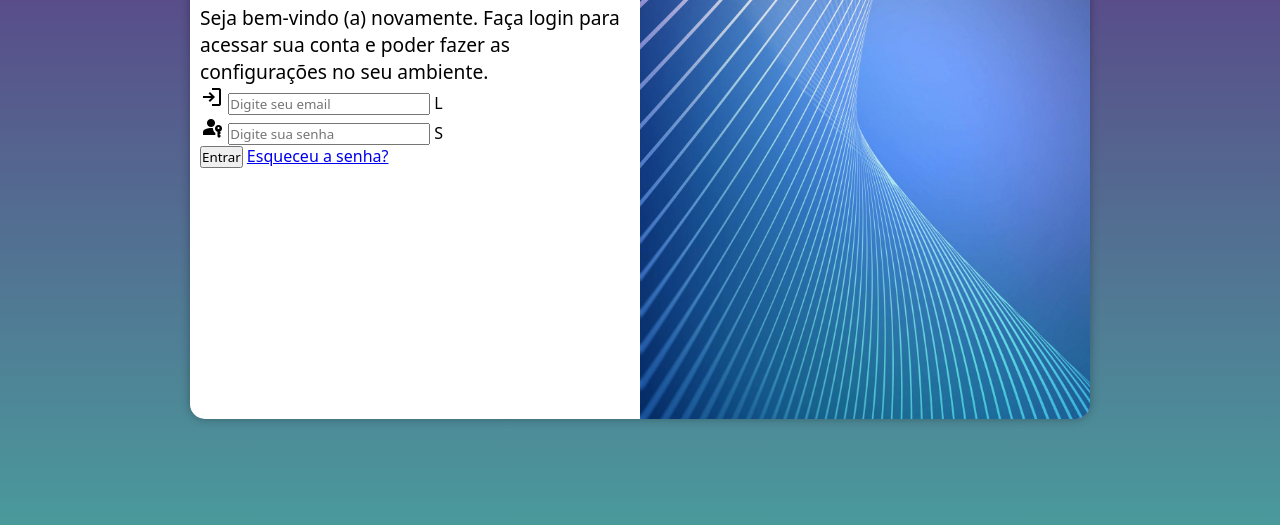
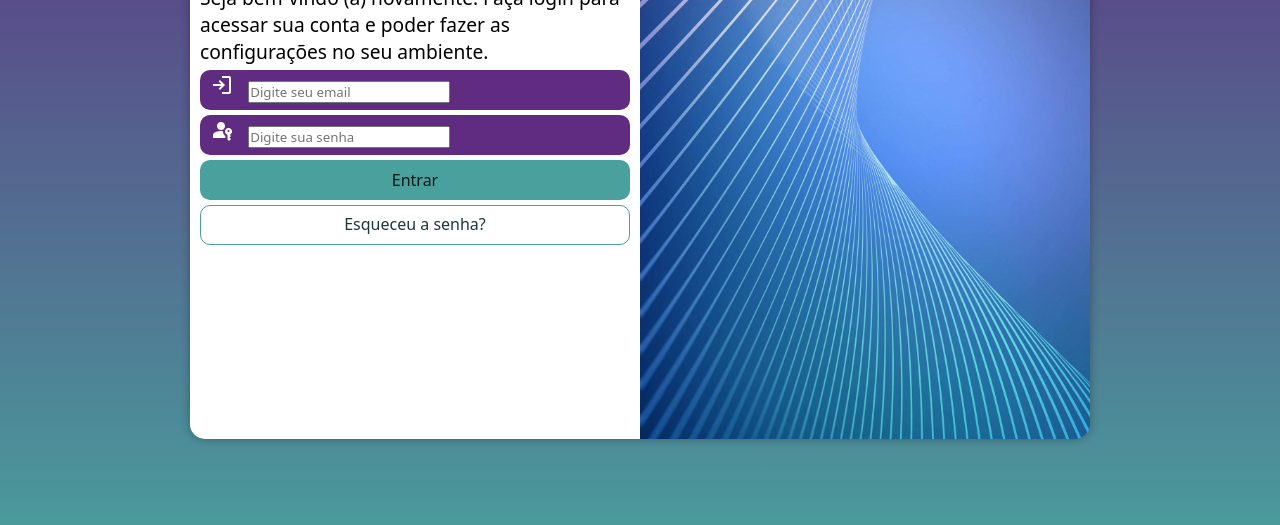
Before and after one commit to crstudioweb/login, a plain HTML site: page index.html in a window 1280 px wide. Shown: the part 231-756 px from the top of the page. Drawn offline with nearby package versions, Linux system fonts and the light colour scheme.

Commit message:
terminei os botoes

```diff
--- a/estilos/style.css
+++ b/estilos/style.css
@@ -36,7 +36,7 @@ main {
   transform: translate(-50%, -50%);
   background-color: #fff;
   width: 250px;
-  height: 500px;
+  height: 540px;
   border-radius: 15px;
   box-shadow: 0px 0px 10px rgba(0, 0, 0, 0.3);
   transition: width 0.5s height 0.5s;
@@ -63,3 +63,58 @@ main {
 #formulario p {
   font-size: 1em;
 }
+
+.campo {
+  background-color: #5f2c82;
+  height: 40px;
+  border-radius: 10px;
+  margin: 5px 0px;
+}
+
+.campo i {
+  color: #fff;
+  line-height: 30px;
+  padding: 0px 10px;
+}
+
+.campo i:hover {
+  transform: scale(1.1);
+}
+.campo label {
+  display: none;
+}
+
+#botao {
+  display: block;
+  font-size: 1em;
+  width: 100%;
+  height: 40px;
+  background-color: #49a09d;
+  border: none;
+  border-radius: 10px;
+  color: #0b1818;
+}
+#botao:hover {
+  background-color: #3a7d7a;
+  cursor: pointer;
+}
+
+.botao {
+  display: block;
+  text-align: center;
+  font-size: 1em;
+  width: 100%;
+  height: 40px;
+  background-color: #fff;
+  border: 1px solid #49a09d;
+  border-radius: 10px;
+  text-decoration: none;
+  color: #1a3836;
+  padding-top: 7px;
+  margin-top: 5px;
+}
+
+.botao:hover {
+  background-color: #49a09d;
+  cursor: pointer;
+}
--- a/index.html
+++ b/index.html
@@ -54,8 +54,10 @@
               />
               <label for="isenha">S</label>
             </div>
-            <input type="submit" value="Entrar" id="botao" />
-            <a href="recuperar-senha.html">Esqueceu a senha?</a>
+            <div class="botoes">
+              <input type="submit" value="Entrar" id="botao" />
+              <a href="recuperar-senha.html" class="botao">Esqueceu a senha?</a>
+            </div>
           </form>
         </div>
       </section>
```
